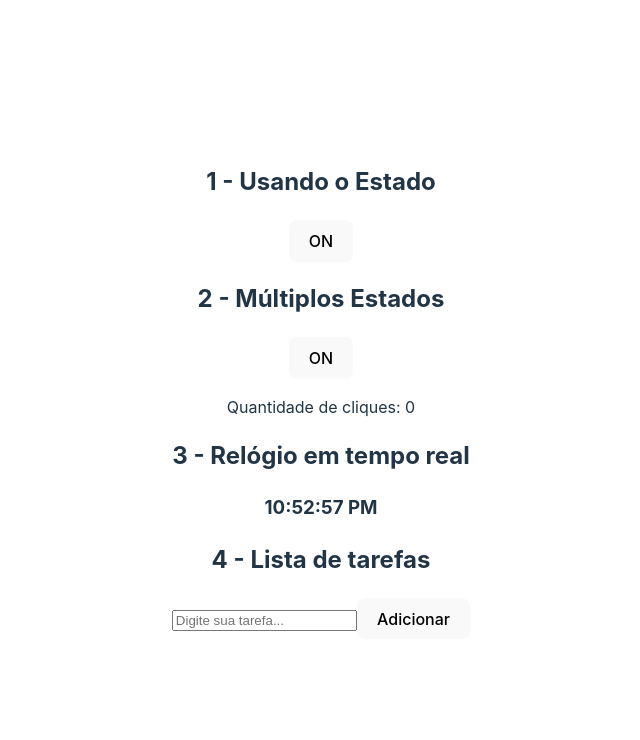
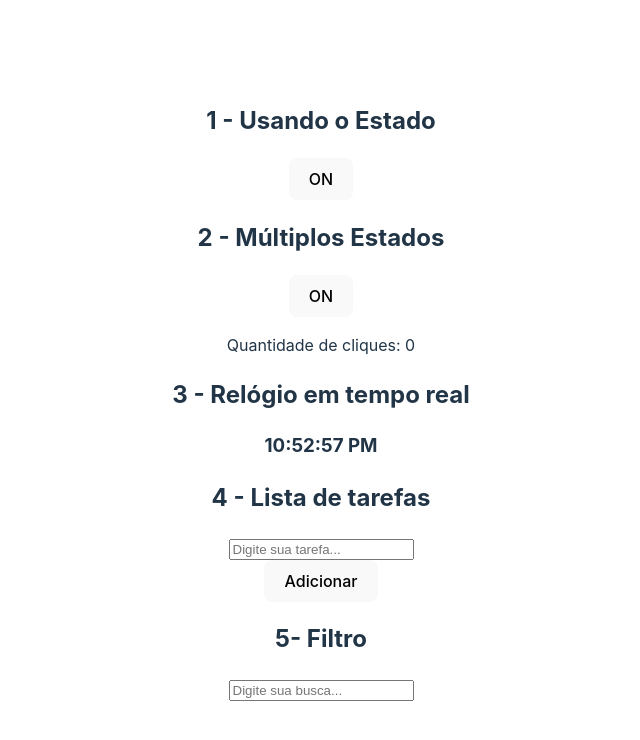
Before and after one commit to leojosants/udemy_desafios_de_reactjs_entrevistas_e_testes_tecnicos_secao_03, a React (Vite) app in the folder estado_e_ciclo_de_vida/: page / in a window 1280 px wide. Shown: the top 740 px of the page, without its empty margins (319-959 px from the left). Built offline with nearby package versions, Linux system fonts and the light colour scheme.

Commit message:
class 33 - exercise 11: solution filter

```diff
--- a/estado_e_ciclo_de_vida/src/components/TodoList.jsx
+++ b/estado_e_ciclo_de_vida/src/components/TodoList.jsx
@@ -3,15 +3,16 @@ import { useState } from "react";
 const TodoList = () => {
     const [todos, setTodos] = useState([]);
     const [task, setTask] = useState('');
+    const [filter, setFilter] = useState('');
 
-    const addTodo=() => {
+    const addTodo = () => {
         setTodos([...todos, {
             id: Math.random(),
             task: task,
         }]);
 
         setTask('');
-    }
+    };
 
     return (
         <div>
@@ -20,15 +21,27 @@ const TodoList = () => {
                 value={task}
                 placeholder="Digite sua tarefa..."
                 onChange={(event) => setTask(event.target.value)}
-            />
+                />
 
-           <button onClick={addTodo}>Adicionar</button>
+            <div>
+                <button onClick={addTodo}>Adicionar</button>
+            </div>
+
+            <h2>5- Filtro</h2>
+            <div>
+                 <input
+                    type="text"
+                    value={filter}
+                    onChange={(event) => setFilter(event.target.value)}
+                    placeholder="Digite sua busca..."
+                />
+           </div>
 
             <ul>
                 {
-                    todos.map((todo) => (
-                        <li key={todo.id}>{ todo.task}</li>
-                    ))
+                    todos
+                        .filter((todo) => todo.task.includes(filter))
+                        .map((todo) => <li key={todo.id}>{todo.task}</li>)
                 }
             </ul>
         </div>
```
Also changed, not shown: estado_e_ciclo_de_vida/exercises/ex_05_filter.txt (added).
